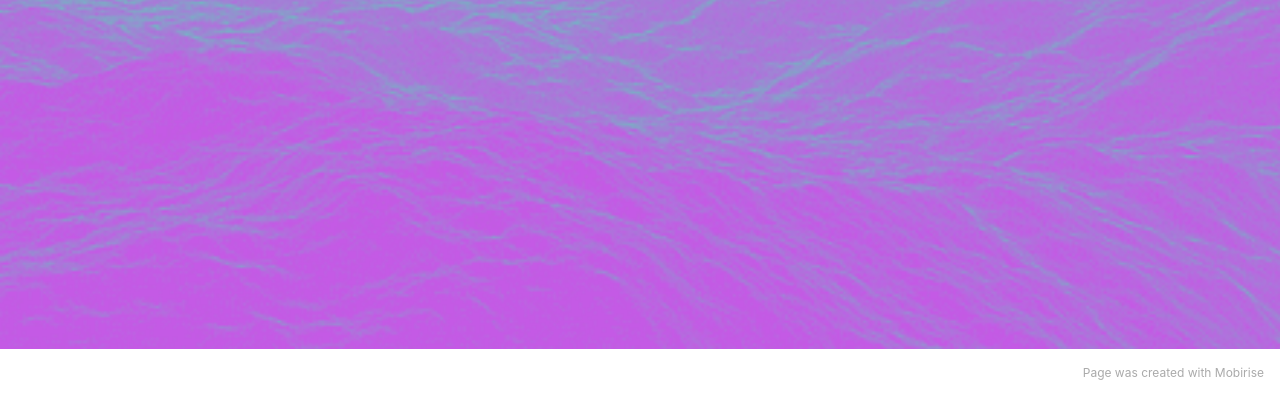
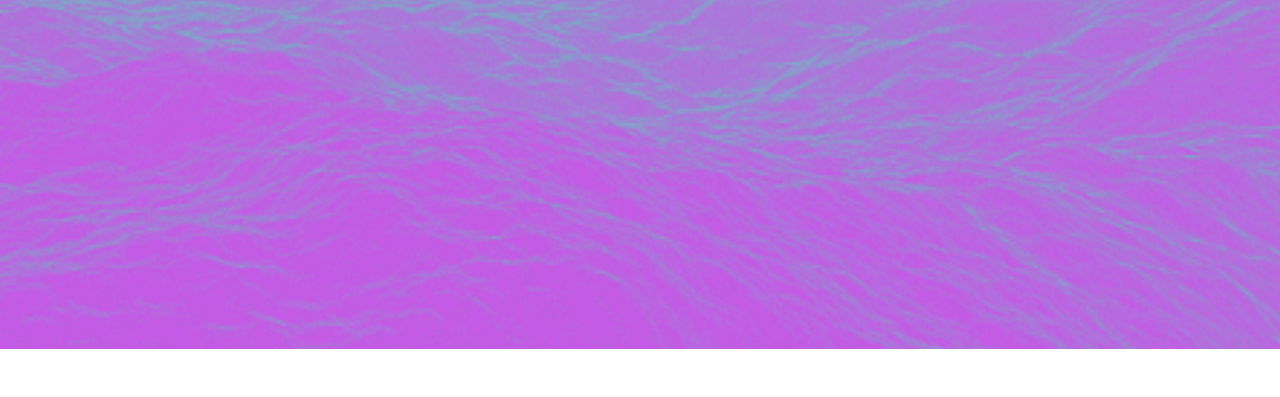
Before and after one commit to beamingclubdomain/beamingclubdomain.github.io, a plain HTML site: page index.html in a window 1280 px wide. Shown: the part 451-848 px from the top of the page. After the commit the page ends 800 px from the top, so only its background shows below. Drawn offline with Linux system fonts and the light colour scheme.

Commit message:
Update index.html

```diff
--- a/index.html
+++ b/index.html
@@ -42,7 +42,7 @@
             </div>
         </div>
     </div>
-</section><section style="background-color: #fff; font-family: -apple-system, BlinkMacSystemFont, 'Segoe UI', 'Roboto', 'Helvetica Neue', Arial, sans-serif; color:#aaa; font-size:12px; padding: 0; align-items: center; display: flex;"><a href="https://mobirise.site/z" style="flex: 1 1; height: 3rem; padding-left: 1rem;"></a><p style="flex: 0 0 auto; margin:0; padding-right:1rem;">Page was <a href="https://mobirise.site/h" style="color:#aaa;">created with</a> Mobirise</p></section><script src="assets/web/assets/jquery/jquery.min.js"></script>  <script src="assets/popper/popper.min.js"></script>  <script src="assets/tether/tether.min.js"></script>  <script src="assets/bootstrap/js/bootstrap.min.js"></script>  <script src="assets/smoothscroll/smooth-scroll.js"></script>  <script src="assets/parallax/jarallax.min.js"></script>  <script src="assets/theme/js/script.js"></script>
+</section><section style="background-color: #fff; font-family: -apple-system, BlinkMacSystemFont, 'Segoe UI', 'Roboto', 'Helvetica Neue', Arial, sans-serif; color:#aaa; font-size:0px; padding: 0; align-items: center; display: flex;"><a href="https://mobirise.site/z" style="flex: 1 1; height: 0rem; padding-left: 0rem;"></a><p style="flex: 0 0 auto; margin:0; padding-right:0rem;">Page was <a href="https://mobirise.site/h" style="color:#aaa;">created with</a> Mobirise</p></section><script src="assets/web/assets/jquery/jquery.min.js"></script>  <script src="assets/popper/popper.min.js"></script>  <script src="assets/tether/tether.min.js"></script>  <script src="assets/bootstrap/js/bootstrap.min.js"></script>  <script src="assets/smoothscroll/smooth-scroll.js"></script>  <script src="assets/parallax/jarallax.min.js"></script>  <script src="assets/theme/js/script.js"></script>
 
 
 </body>
```
